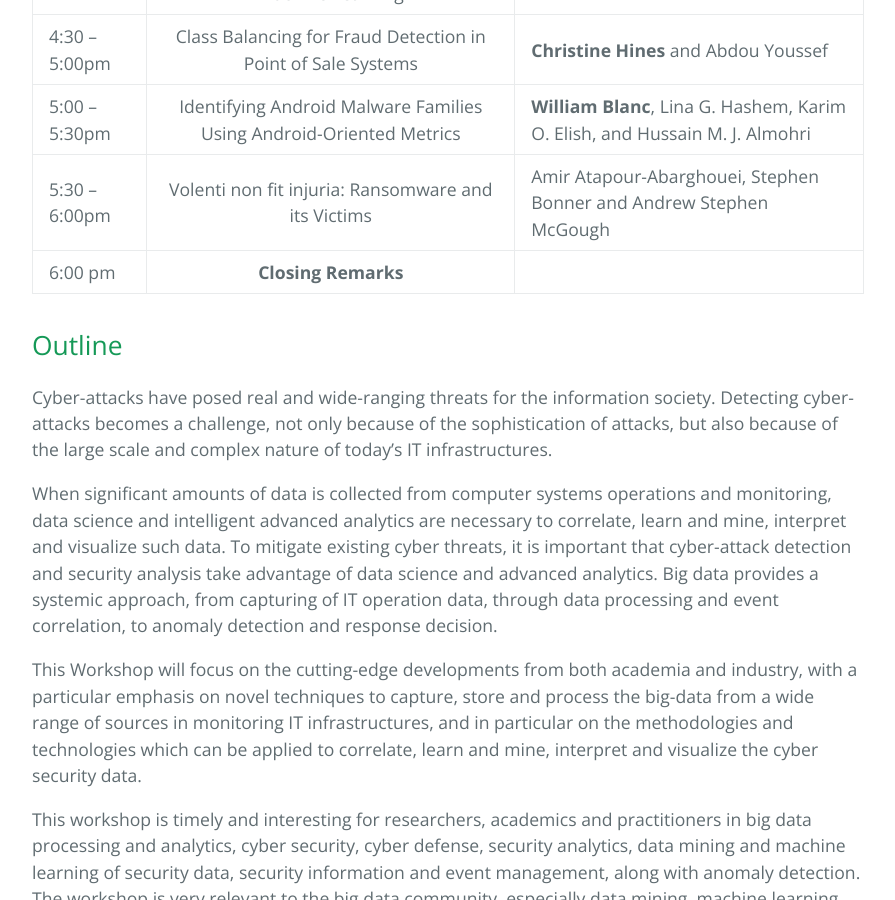
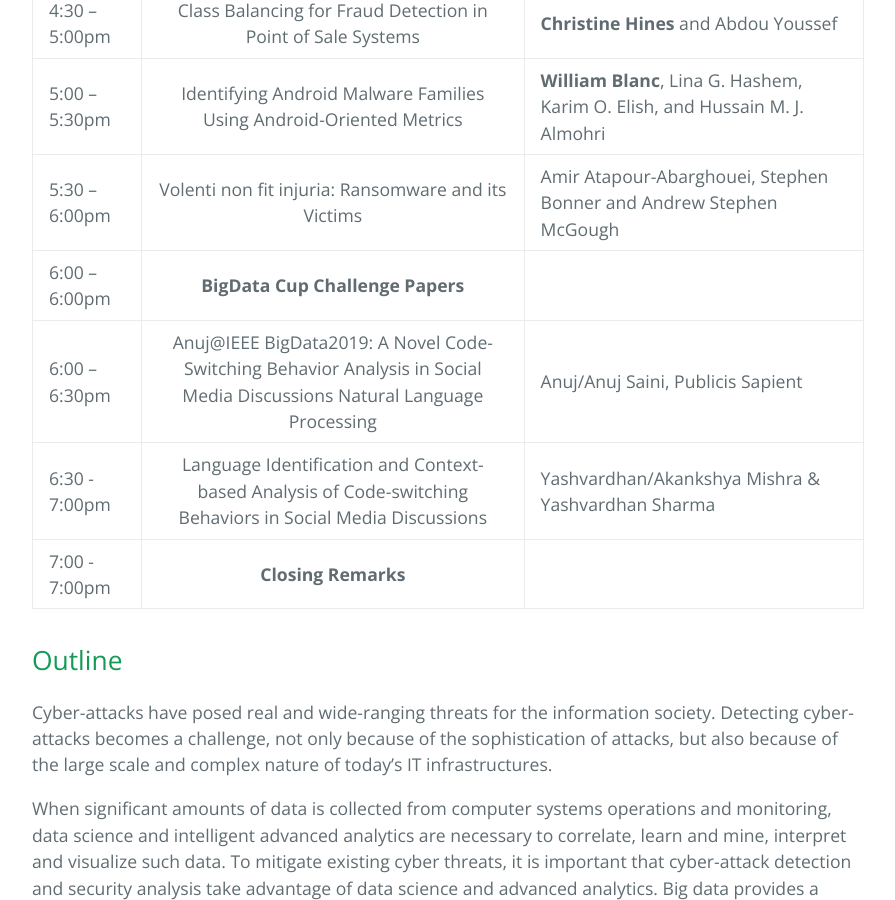
Before and after one commit to bda4cid/bda4cid.github.io, a Jekyll site: the page built from index.md, in a window 1280 px wide and 900 px high, scrolled down 1251 px. Shown: the whole window, without its empty margins (192-1087 px from the left). Built offline with Jekyll 4.4.1, drawn with Linux system fonts in a browser that asks for light colours; our own code applies the rules of GitHub Pages for plain Markdown files.

Commit message:
Adding Big Data Challange Papers

```diff
--- a/index.md
+++ b/index.md
@@ -21,7 +21,11 @@ December 9, 2019, Los Angeles, CA, USA
 | 4:30 – 5:00pm | Class Balancing for Fraud Detection in Point of Sale Systems | **Christine Hines** and Abdou Youssef |
 | 5:00 – 5:30pm | Identifying Android Malware Families Using Android-Oriented Metrics | **William Blanc**, Lina G. Hashem, Karim O. Elish, and Hussain M. J. Almohri |
 | 5:30 – 6:00pm | Volenti non fit injuria: Ransomware and its Victims | Amir Atapour-Abarghouei, Stephen Bonner and Andrew Stephen McGough |
-| 6:00 pm | **Closing Remarks** |
+| 6:00 – 6:00pm | **BigData Cup Challenge Papers** ||
+| 6:00 – 6:30pm | Anuj@IEEE BigData2019: A Novel Code-Switching Behavior Analysis in Social Media Discussions Natural Language Processing | Anuj/Anuj Saini, Publicis Sapient |
+| 6:30 - 7:00pm | Language Identification and Context-based Analysis of Code-switching Behaviors in Social Media Discussions | Yashvardhan/Akankshya Mishra & Yashvardhan Sharma |
+| 7:00 - 7:00pm | **Closing Remarks** ||
+
 
 ## Outline
 
```
